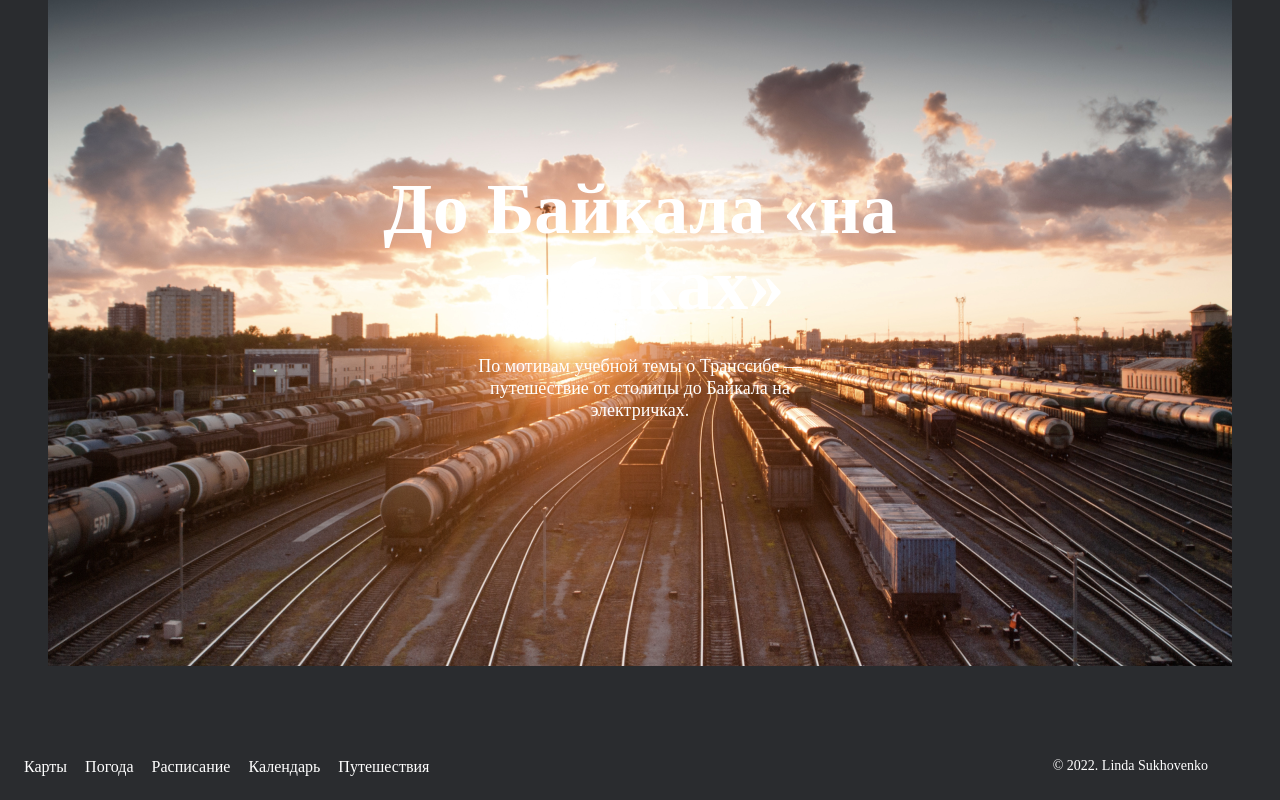
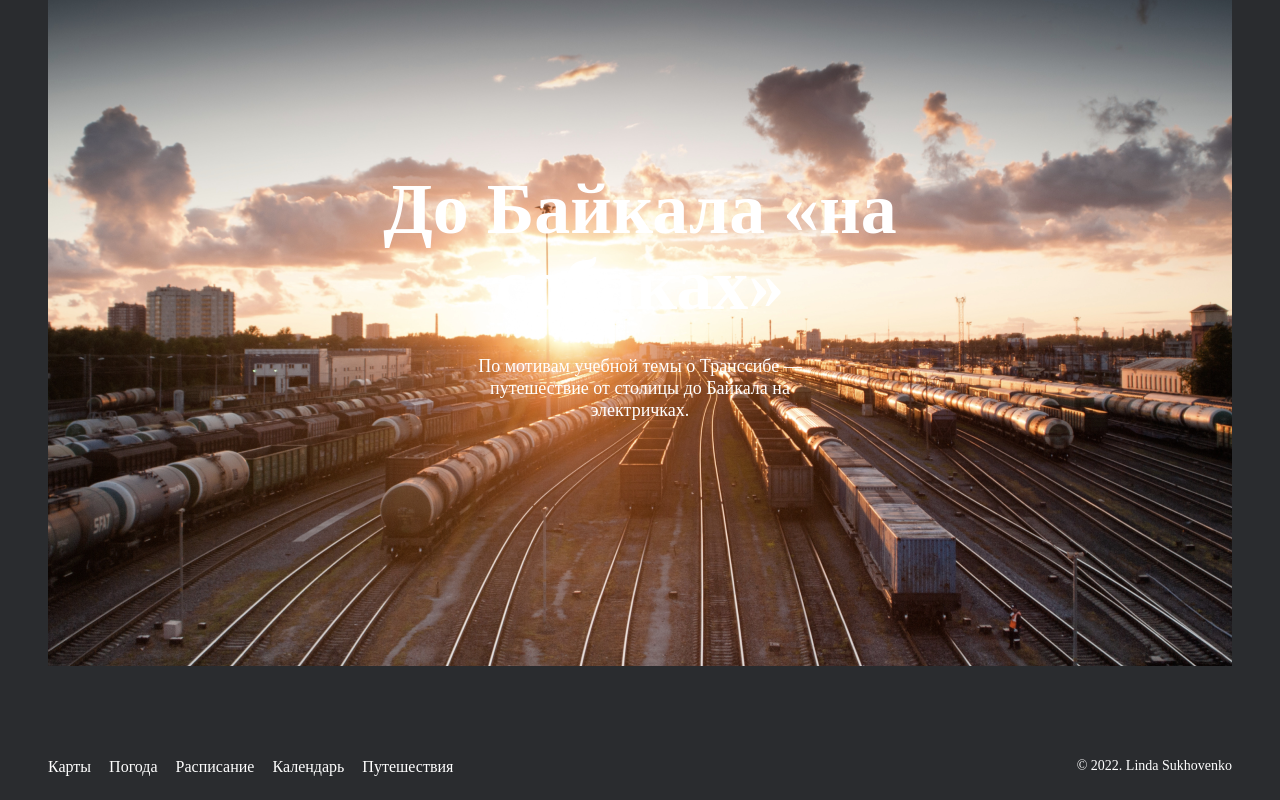
Before and after one commit to SuhLinda/russian-travel, a plain HTML site: page index.html in a window 1280 px wide. Shown: the part 5798-6598 px from the top of the page. Drawn offline with Linux system fonts and the light colour scheme.

Commit message:
footer v3

```diff
--- a/blocks/footer/footer.css
+++ b/blocks/footer/footer.css
@@ -7,12 +7,6 @@
   padding-bottom: 24px;
 }
 
-@media screen and (min-width: 768px) {
-  .footer {
-    margin: 0 24px;
-  }
-}
-
 @media screen and (min-width: 320px) and (max-width: 660px) {
   .footer {
     flex-direction: column;
```
